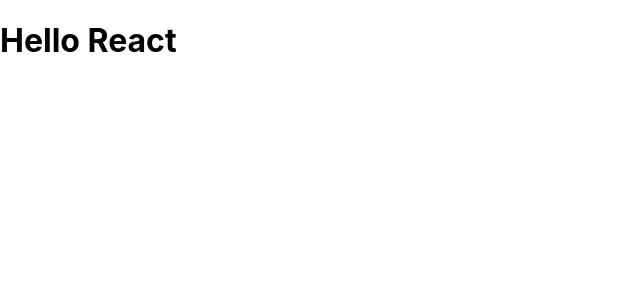
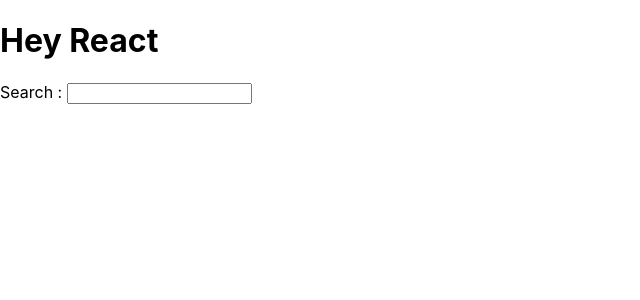
Before and after one commit to sum1112/my-app, a React (Create React App) app: page / in a window 1280 px wide. Shown: the top 300 px of the page, without its empty margins (0-640 px from the left). Built offline with nearby package versions, Linux system fonts and the light colour scheme.

Commit message:
second commit

```diff
--- a/src/App.js
+++ b/src/App.js
@@ -9,7 +9,9 @@ const title = 'React';
 function App() {
   return (
     <div>
-      <h1>Hello {title}</h1>
+      <h1>{welcome.greeting} {welcome.title}</h1>
+      <label htmlFor='search'>Search : </label>
+      <input id='search'></input>
     </div>
   );
 }
```
